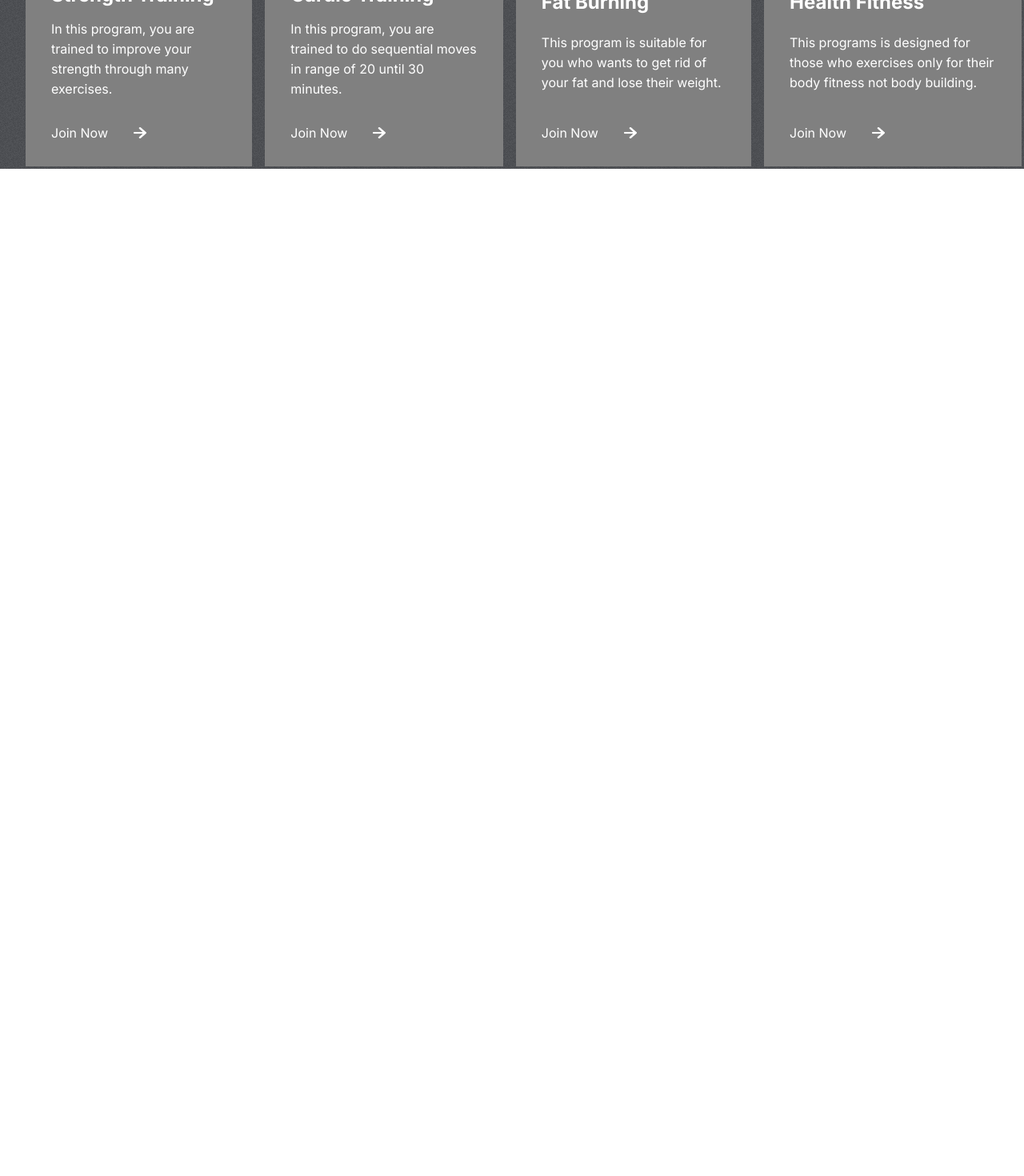
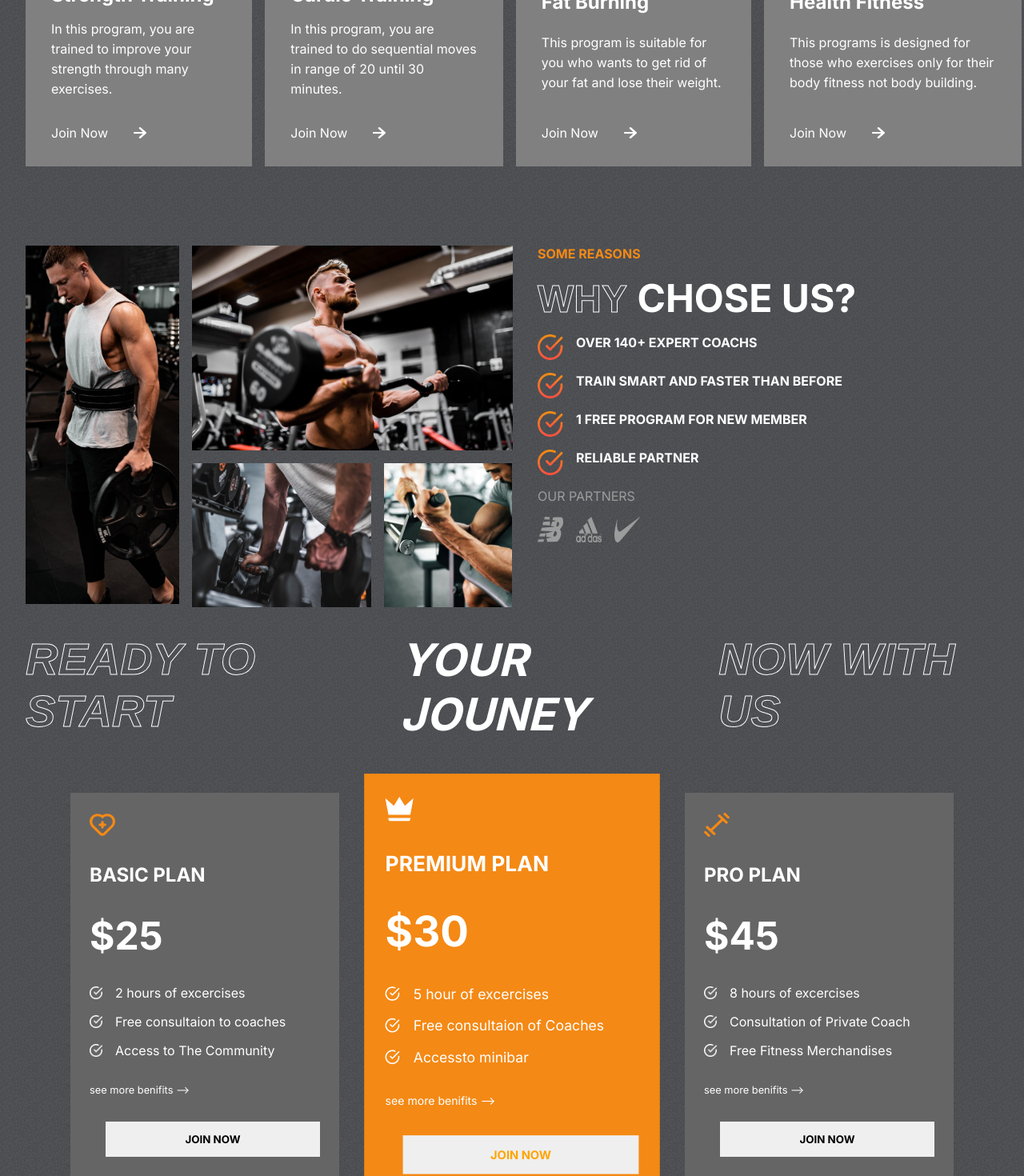
Before and after one commit to IndunilRanganath/gym_Website, a React (Create React App) app: page / in a window 1280 px wide. Shown: the part 1162-2632 px from the top of the page at 80% size. Before the commit the page ends 1373 px from the top, so only its background shows below. Built offline with nearby package versions, Linux system fonts and the light colour scheme.

Commit message:
added Plans and Reasons components

```diff
--- a/src/App.js
+++ b/src/App.js
@@ -2,12 +2,16 @@
 import React from 'react';
 import { Hero } from './components/Hero/Hero';
 import Programs from './components/Programs/Programs';
+import Reasons from './components/Reasons/Reasons';
+import Plans from './components/Plans/Plans';
 
 function App() {
   return (
     <div className="App">
       <Hero />
       <Programs />
+      <Reasons />
+      <Plans />
     </div>
   );
 }
--- /dev/null
+++ b/src/components/Plans/Plans.css
@@ -0,0 +1,69 @@
+.plans-container{
+    margin-top: -4rem;
+    padding: 0 2rem;
+    display: flex;
+    flex-direction: column;
+    gap: 4rem;
+    position: relative;
+}
+
+.plans{
+    display: flex;
+    align-items: center;
+    justify-content: center;
+    gap: 3rem;
+}
+
+.plan{
+    display: flex;
+    flex-direction: column;
+    background-color: var(--caloryCard);
+    color: white;
+    gap: 2rem;
+    padding: 1.5rem;
+    width: 18rem;
+}
+
+.plan:nth-child(2){
+    background-color: var(--orange);
+    transform: scale(1.1);
+}
+.plan>svg{
+    fill: var(--orange);
+    width: 2rem;
+    height: 2rem;
+}
+
+.plan>:nth-child(2){
+    font-size: 1.5rem;
+    font-weight: bold;
+}
+
+.plan>:nth-child(3){
+    font-size: 3rem;
+    font-weight: bold;
+}
+.plan>:nth-child(5){
+    font-size: 0.8rem;
+}
+.features{
+    display: flex;
+    gap: 1rem;
+    flex-direction: column;
+    gap: 1rem;
+}
+.feature{
+    display: flex;
+    align-items: center;
+    gap: 1rem;
+}
+.feature>img{
+    width: 1rem;
+}
+.plans>:nth-child(2)>svg{
+    fill: white;
+}
+
+.plan:nth-child(2)>button{
+    color: orange;
+}
--- /dev/null
+++ b/src/components/Plans/Plans.jsx
@@ -0,0 +1,44 @@
+import React from 'react'
+import './Plans.css'
+import { plansData } from '../../data/plansData'
+import whiteTick from '../../assets/whiteTick.png'
+
+const Plans = () => {
+  return (
+    <div className='plans-container'>
+        <div className="programs-header" style={{gap:'2rem'}}>
+            <span className='stroke-test'>Ready to start</span>
+            <span>your jouney </span>
+            <span className='stroke-test'>now with us</span>
+        </div>
+
+        {/* plans card */}
+        <div className='plans'>
+            {plansData.map((plan, i) => (
+                <div className='plan' key={i}>
+                    {plan.icon}
+                    <span>{plan.name}</span>
+                    <span>${plan.price}</span>
+
+                    <div className="features">
+                        {plan.features.map((feature, i) => (
+                            <div className='feature'>
+                                <img src={whiteTick} alt="" />
+                                <span key={i}>{feature}</span>
+                            </div>
+                        ))}
+                    </div>
+                    <div>
+                        <span>see more benifits --> </span>
+                    </div>
+                    <button className='btn'>Join Now</button>
+                </div>
+            ))}
+        </div>
+
+
+    </div>
+  )
+}
+
+export default Plans
--- /dev/null
+++ b/src/components/Reasons/Reasons.css
@@ -0,0 +1,82 @@
+.Reasons{
+    padding: 0 2rem;
+    display: flex;
+    gap: 2rem;
+}
+
+.left-r{
+    flex: 1 1;
+    display: grid;
+    grid-template-columns: repeat(3, 1fr);
+    gap: 1rem;
+    grid-auto-columns: 1fr;
+}
+
+.left-r>img{
+    object-fit: cover;
+}
+
+.left-r>:nth-child(1){
+    width: 12rem;
+    grid-row: 1/3;
+    height: 28rem;
+}
+.left-r>:nth-child(2){
+    width: auto;
+    height: 16rem;
+    grid-column: 2/4;
+}
+.left-r>:nth-child(3){
+    width: 14rem;
+    grid-column: 2/3;
+    grid-row: 2;
+}
+.left-r>:nth-child(4){
+    width: 10rem;
+    grid-row: 2;
+    grid-column: 3/4;
+    height: 11.2rem;
+}
+
+
+.right-r{
+    flex: 1 1;
+    text-transform: uppercase;
+    gap: 1rem;
+    display: flex;
+    flex-direction: column;
+}
+
+.right-r >span{
+    font-weight: bold;
+    color : var(--orange);
+}
+
+
+.right-r>div{
+    color: white;
+    font-size: 3rem;
+    font-weight: bold;
+}
+.details-r{
+    display: flex;
+    flex-direction: column;
+    gap: 1rem;
+}
+.details-r>div{
+    display: flex;
+    font-size: 1rem;
+    gap: 1rem;
+}
+.details-r>div>img{
+    width: 2rem;
+    height: 2rem;
+}
+.partners{
+    display: flex;
+    gap: 1rem;
+}
+.partners>img{
+    width: 2rem;
+    height: 2rem;
+}
--- /dev/null
+++ b/src/components/Reasons/Reasons.jsx
@@ -0,0 +1,63 @@
+import React from 'react'
+import './Reasons.css'
+import image1 from '../../assets/image1.png';
+import image2 from '../../assets/image2.png';
+import image3 from '../../assets/image3.png';
+import image4 from '../../assets/image4.png';
+import nb from '../../assets/nb.png';
+import adidas from '../../assets/adidas.png';
+import nike from '../../assets/nike.png';
+import tikc from '../../assets/tick.png';
+
+const Reasons = () => {
+  return (
+    <div className='Reasons' id='reasons' >
+        <div className="left-r">
+            <img src={image1} alt="" />
+            <img src={image2} alt="" />
+            <img src={image3} alt="" />
+            <img src={image4} alt="" />
+        </div>
+        <div className="right-r">
+            <span>Some reasons</span>
+            <div>
+              <span className='stroke-test'>why </span>
+              <span>chose us?</span>
+            </div>
+            <div className='details-r'>
+              <div >
+                <img src={tikc} alt=""></img>
+                <span>Over 140+ expert Coachs</span>
+              </div>
+              <div>
+                <img src={tikc} alt="" />
+                <span>Train Smart and faster than before</span>
+              </div>
+              <div>
+                <img src={tikc} alt="" />
+                <span>1 free program for new member</span>
+              </div>
+              <div>
+                <img src={tikc} alt="" />
+                <span>Reliable partner</span>
+              </div>
+            </div>
+            <span
+              style={{
+                color: "var(--gray",
+                fontWeight: "normal",
+              }}
+            >Our Partners
+            </span>
+            <div className='partners'>
+              <img src={nb} alt="" />
+              <img src={adidas} alt="" />
+              <img src={nike} alt="" />
+            </div>
+
+          </div>
+    </div>
+  )
+}
+
+export default Reasons
```
Also changed, not shown: src/components/Programs/Programs.css (line endings or trailing spaces).
